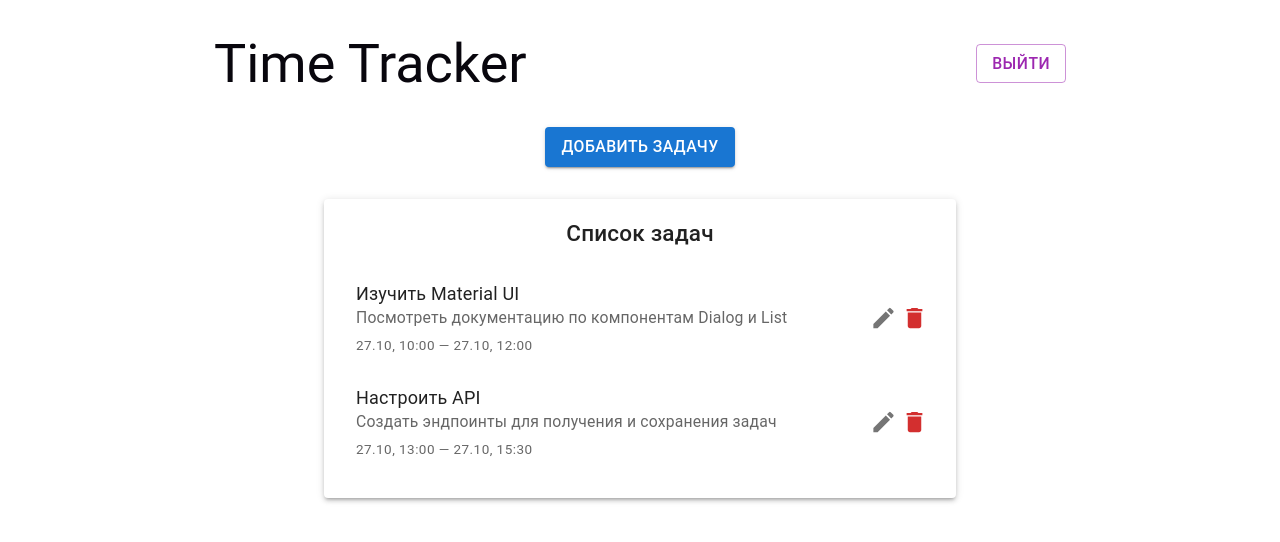
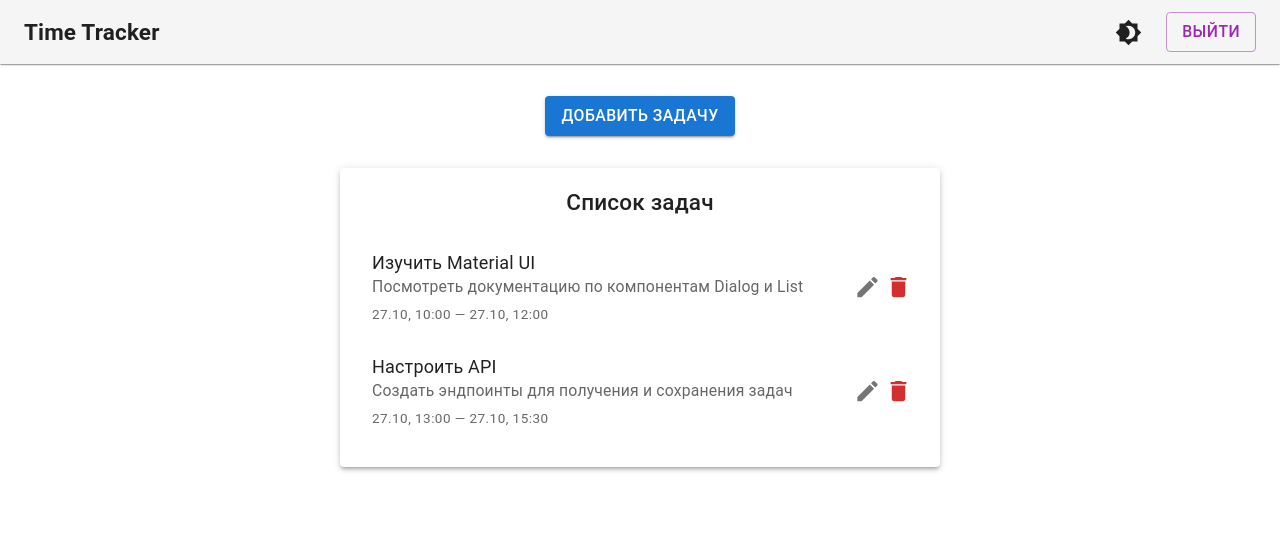
Before and after one commit to daniilxv/time-tracker, a React (Vite) app in the folder time-tracker-front/: page / in a window 1280 px wide. Shown: the top 542 px of the page. Built offline with nearby package versions, Linux system fonts and the light colour scheme; sample sign-in values are in the browser's storage.

Commit message:
feat: Добавление переключения темы и общего хедера

```diff
--- a/time-tracker-front/src/App.jsx
+++ b/time-tracker-front/src/App.jsx
@@ -2,8 +2,29 @@ import { BrowserRouter, Routes, Route, Navigate } from 'react-router-dom'
 import LoginPage from './pages/LoginPage'
 import RegisterPage from './pages/RegisterPage'
 import MainPage from './pages/MainPage'
+import Header from './components/Header'
 import { authApi } from './api/authApi'
+import { ThemeProvider, createTheme, CssBaseline, Box } from '@mui/material'
+import { createContext, useState, useMemo, useContext } from 'react'
 import './App.css'
+
+// Контекст для управления темой
+export const ColorModeContext = createContext({
+  mode: 'light',
+  toggleColorMode: () => {},
+});
+
+// Компонент-шаблон для общего интерфейса
+const Layout = ({ children }) => {
+  return (
+    <Box sx={{ minHeight: '100vh', display: 'flex', flexDirection: 'column' }}>
+      <Header />
+      <Box component="main" sx={{ flexGrow: 1 }}>
+        {children}
+      </Box>
+    </Box>
+  );
+};
 
 // Компонент для защиты маршрутов
 const ProtectedRoute = ({ children }) => {
@@ -14,8 +35,29 @@ const ProtectedRoute = ({ children }) => {
 };
 
 function App() {
+  const [mode, setMode] = useState('light');
+
+  // Мемоизируем объект управления темой, чтобы избежать лишних ререндеров
+  const colorMode = useMemo(() => ({
+    mode,
+    toggleColorMode: () => {
+      setMode((prevMode) => (prevMode === 'light' ? 'dark' : 'light'));
+    },
+  }), [mode]);
+
+  // Создаем тему на основе текущего режима
+  const theme = useMemo(() => createTheme({
+    palette: {
+      mode,
+    },
+  }), [mode]);
+
   return (
+    <ColorModeContext.Provider value={colorMode}>
+      <ThemeProvider theme={theme}>
+        <CssBaseline />
         <BrowserRouter>
+          <Layout>
             <Routes>
               <Route path="/login" element={<LoginPage />} />
               <Route path="/register" element={<RegisterPage />} />
@@ -30,7 +72,10 @@ function App() {
               {/* Редирект с любых неизвестных путей на главную */}
               <Route path="*" element={<Navigate to="/" replace />} />
             </Routes>
+          </Layout>
         </BrowserRouter>
+      </ThemeProvider>
+    </ColorModeContext.Provider>
   )
 }
 
--- /dev/null
+++ b/time-tracker-front/src/components/Header.jsx
@@ -0,0 +1,45 @@
+import { AppBar, Toolbar, Typography, IconButton, Button, Box } from '@mui/material'
+import { Brightness4, Brightness7 } from '@mui/icons-material'
+import { useContext } from 'react'
+import { useNavigate } from 'react-router-dom'
+import { ColorModeContext } from '../App'
+import { authApi } from '../api/authApi'
+
+const Header = () => {
+  const { mode, toggleColorMode } = useContext(ColorModeContext);
+  const navigate = useNavigate();
+
+  const handleLogout = () => {
+    authApi.logout();
+    navigate('/login');
+  };
+
+  return (
+    <AppBar position="static" color="default" elevation={1}>
+      <Toolbar>
+        <Typography variant="h6" component="div" sx={{ flexGrow: 1, fontWeight: 'bold' }}>
+          Time Tracker
+        </Typography>
+
+        <Box sx={{ display: 'flex', alignItems: 'center', gap: 1 }}>
+          <IconButton onClick={toggleColorMode} color="inherit">
+            {mode === 'dark' ? <Brightness7 /> : <Brightness4 />}
+          </IconButton>
+
+          {authApi.isAuthenticated() && (
+            <Button
+              variant="outlined"
+              color="secondary"
+              onClick={handleLogout}
+              sx={{ ml: 1 }}
+            >
+              Выйти
+            </Button>
+          )}
+        </Box>
+      </Toolbar>
+    </AppBar>
+  );
+};
+
+export default Header
--- a/time-tracker-front/src/pages/MainPage.jsx
+++ b/time-tracker-front/src/pages/MainPage.jsx
@@ -4,7 +4,6 @@ import TaskList from '../components/TaskList'
 import TaskModal from '../components/TaskModal'
 import ConfirmDialog from '../components/ConfirmDialog'
 import { taskApi } from '../api/taskApi'
-import { authApi } from '../api/authApi'
 import { useNavigate } from 'react-router-dom'
 
 function MainPage() {
@@ -76,23 +75,9 @@ function MainPage() {
     setTaskToDelete(null);
   };
 
-  const handleLogout = () => {
-    authApi.logout();
-    navigate('/login');
-  };
-
   return (
     <Container maxWidth="md">
       <Box sx={{ my: 4, textAlign: 'center' }}>
-        <Box sx={{ display: 'flex', justifyContent: 'space-between', alignItems: 'center', mb: 4 }}>
-          <Typography variant="h3" component="h1">
-            Time Tracker
-          </Typography>
-          <Button variant="outlined" color="secondary" onClick={handleLogout}>
-            Выйти
-          </Button>
-        </Box>
-
         <Button
           variant="contained"
           color="primary"
```
Lines whose indentation alone changed are shown as unchanged.
